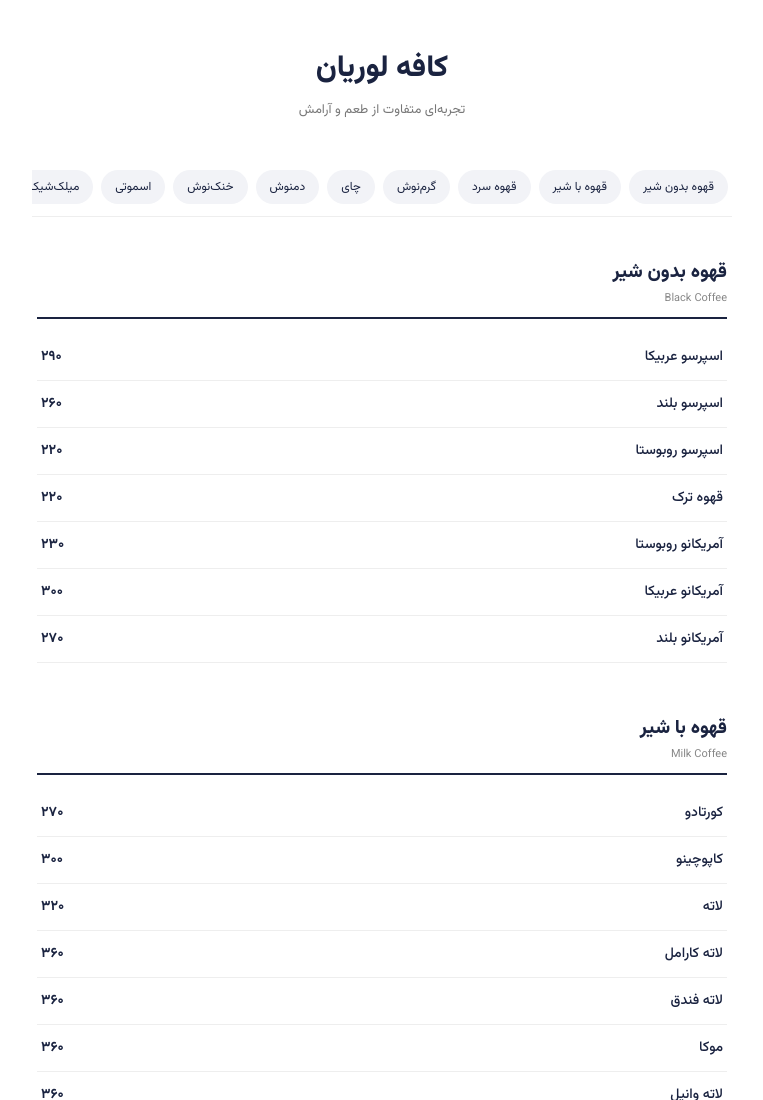
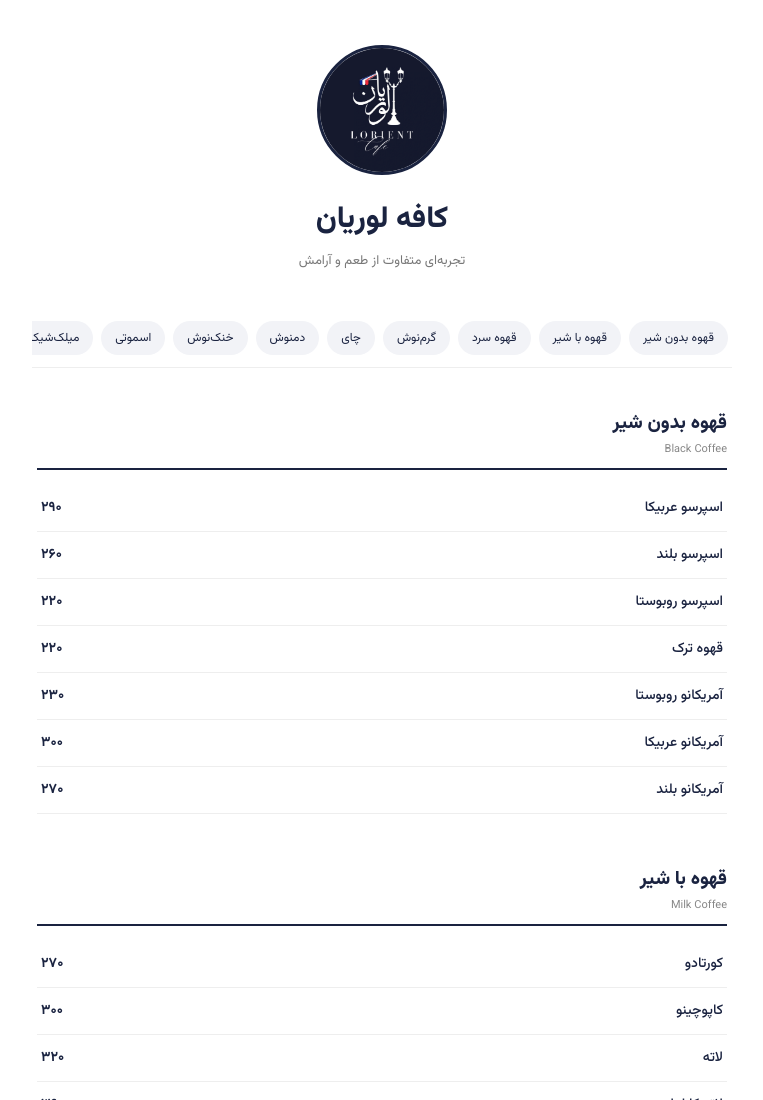
Before and after one commit to Lorian-Cafe/Lorian-Menu, a plain HTML site: page index.html in a window 1280 px wide. Shown: the top 1100 px of the page, without its empty margins (258-1021 px from the left). Drawn offline with Linux system fonts and the light colour scheme.

Commit message:
Update index.html

```diff
--- a/index.html
+++ b/index.html
@@ -30,9 +30,17 @@
     padding: 25px 10px;
 }
 
+header img.logo {
+    width: 130px;
+    height: 130px;
+    object-fit: cover;
+    border-radius: 50%;
+    border: 3px solid #1a2340;
+}
+
 header h1 {
     font-size: 30px;
-    margin: 0;
+    margin: 12px 0 0;
     font-weight: 800;
     color: #1a2340;
 }
@@ -140,6 +148,7 @@
 <div class="container">
 
 <header>
+    <img class="logo" src="logo.png" alt="لوگو لوریان">
     <h1>کافه لوریان</h1>
     <p>تجربه‌ای متفاوت از طعم و آرامش</p>
 </header>
@@ -309,7 +318,7 @@
 
 <!-- کیک و دسر -->
 <section class="category" id="cat9">
-<h2>کیک و دسر <span>Desserts & Bakery</span></h2>
+<h2>کیک و دسر <span>Desserts &amp; Bakery</span></h2>
 
 <div class="item"><span class="item-name">کیک روز</span><span class="item-price">۳۲۰</span></div>
 <div class="item"><span class="item-name">دسر شکلاتی</span><span class="item-price">۳۹۰</span></div>
```
